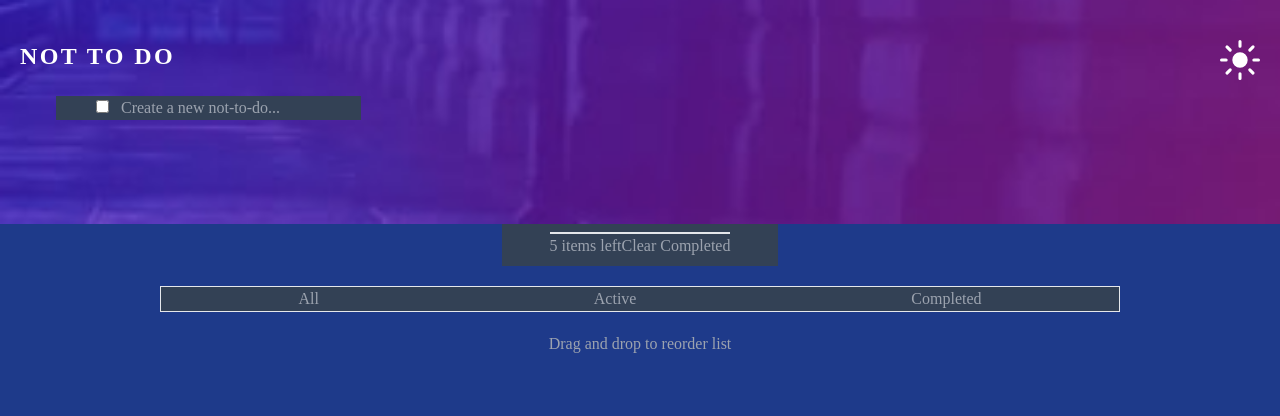
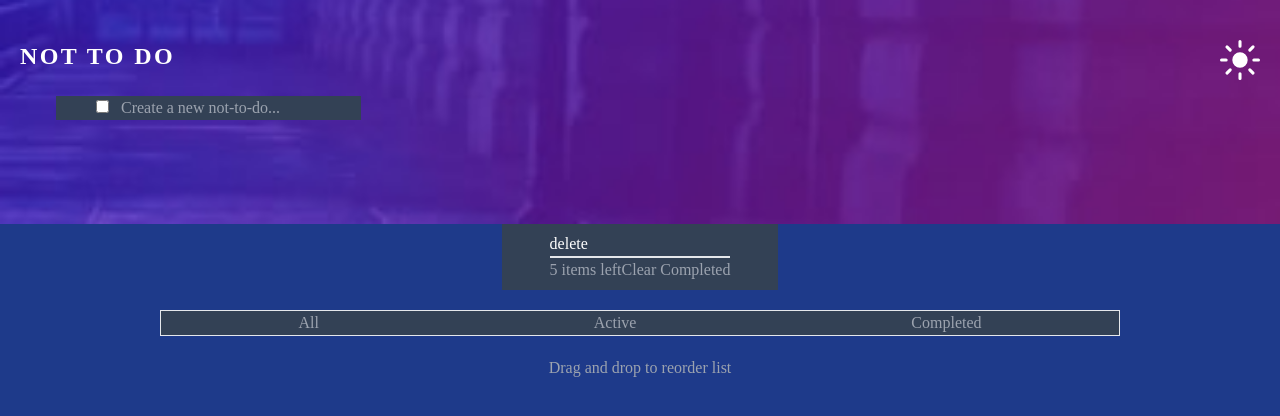
Before and after one commit to michaelsatumba/not-todo-app-nextjs, a Next.js app: page / in a window 1280 px wide. Both pictures are taken after a click on the checkbox 102 px from the left and 106 px from the top of the page. Shown: the top 416 px of the page. Built offline with nearby package versions, Linux system fonts and the light colour scheme.

Commit message:
add and delete logic

```diff
--- a/components/Main.js
+++ b/components/Main.js
@@ -12,7 +12,17 @@ function Main() {
 		event.preventDefault();
 		// items.unshift(notTodo);
 		// console.log(items);
-		setItems((arr) => [...arr, arr]);
+		// console.log(notTodo);
+		setItems(() => [...items, notTodo]); //idk what this does
+		// console.log(items);
+	};
+
+	const deleteItem = (i) => {
+		// setItems(() => [...items, notTodo]);
+		console.log('delete ' + i);
+		const arr = items.filter((item, itemIndex) => itemIndex !== i);
+		setItems(arr);
+		// console.log(arr);
 	};
 
 	return (
@@ -31,7 +41,7 @@ function Main() {
 								placeholder="Create a new not-to-do..."
 								className="bg-slate-700 text-white"
 								value={notTodo}
-								onChange={(element) => setNotTodo(element.target.value)}
+								onChange={(e) => setNotTodo(e.target.value)}
 							/>
 						</div>
 					</div>
@@ -41,9 +51,14 @@ function Main() {
 			{/* second */}
 			<div className="flex flex-col border-none bg-slate-700 px-12 py-2 text-white">
 				<div className="flex space-x-3 border-b-2">
-					{items.map((e) => (
-						<div>{e}</div>
-					))}
+					<ul>
+						{items.map((e, y) => (
+							<li key={y}>
+								{e} <button onClick={() => deleteItem(y)}>delete</button>
+							</li>
+						))}
+					</ul>
+
 					{/* ugh want to give up! */}
 					{/* <div>
 						<input type="checkbox" className="" />
```
